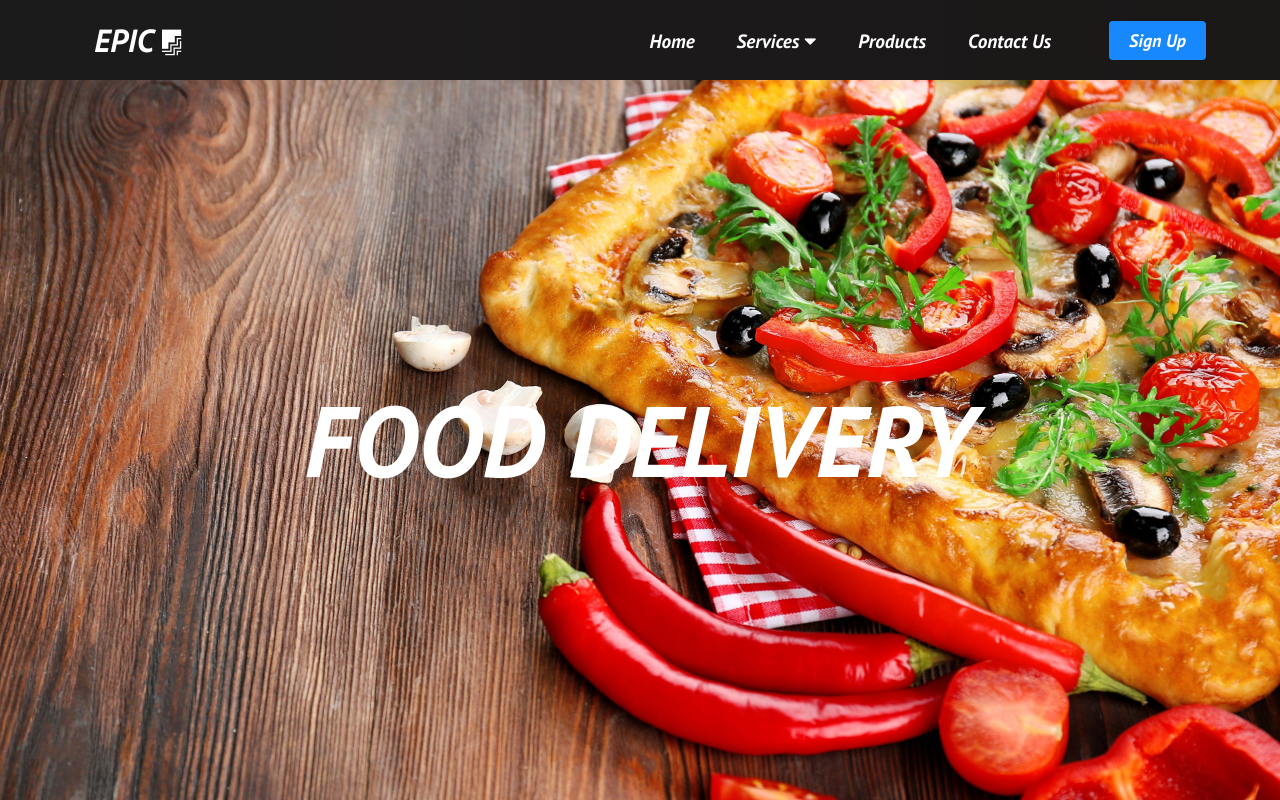
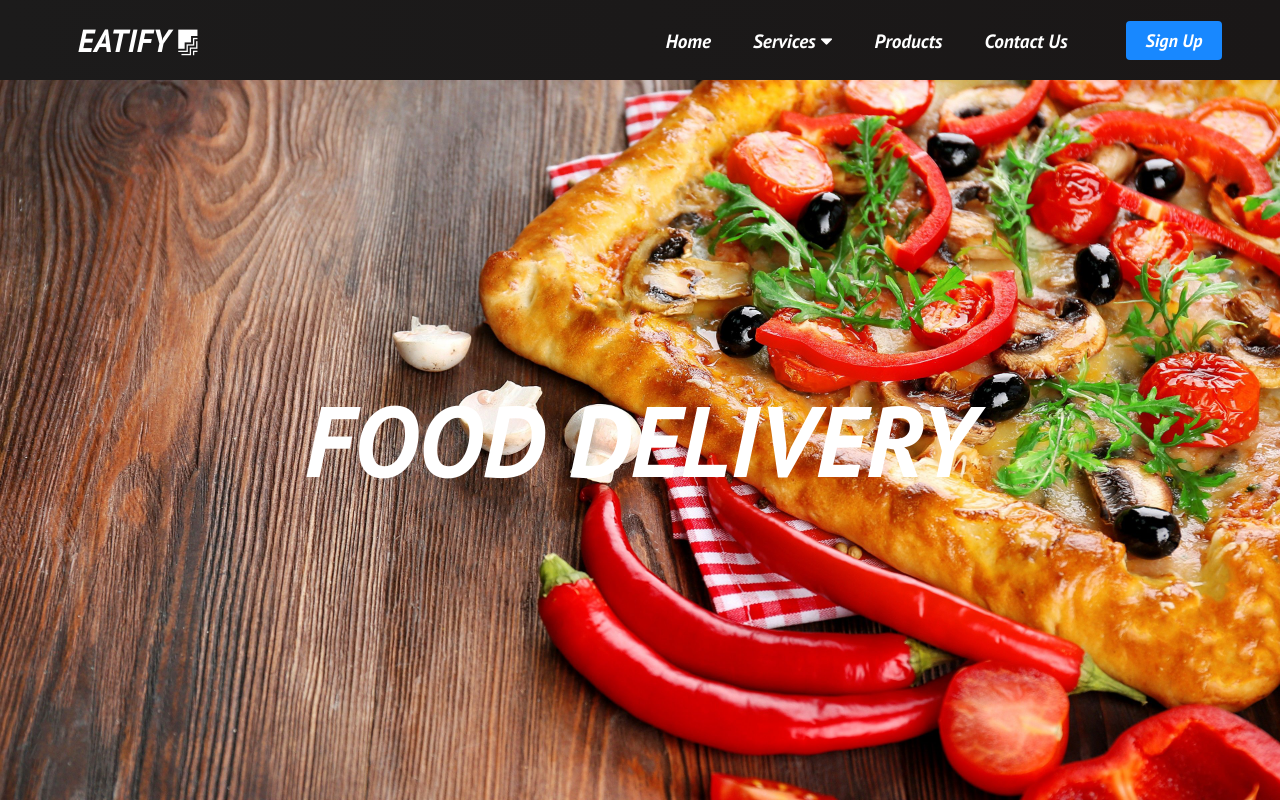
Before and after one commit to PratikPednekar10/Sample-Project, a React (Create React App) app in the folder sample-project-np/: page / in a window 1280 px wide. Built offline with nearby package versions, Linux system fonts and the light colour scheme.

Commit message:
Name change

```diff
--- a/sample-project-np/src/components/Navbar.js
+++ b/sample-project-np/src/components/Navbar.js
@@ -31,7 +31,7 @@ function Navbar() {
         <>
             <nav className='navbar'>
                 <Link to='/' className='navbar-logo' onClick={closeMobileMenu}>
-                    EPIC
+                    EATIFY
           <i class='fab fa-firstdraft' />
                 </Link>
                 <div className='menu-icon' onClick={handleClick}>
```
Also changed, not shown: 1 other file (tests, documents, lock files or other folders).
